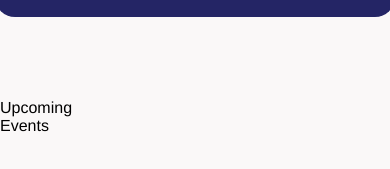
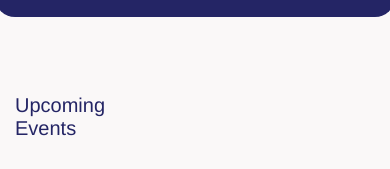
Before and after one commit to Taba1-11/tabaproject, a plain HTML site: page index.html in a window 390 px wide. Shown: the part 880-1049 px from the top of the page. Drawn offline with Linux system fonts and the light colour scheme.

Commit message:
Add files via upload

```diff
--- a/project.css
+++ b/project.css
@@ -1050,7 +1050,7 @@ padding: 0 12rem;
 
 
 }
-#dur{
+.dur{
   font-size: 45px;
   color: #242565;
   margin-left: 15px;
@@ -1120,6 +1120,9 @@ padding: 0 10px;
 @media only screen and (max-width:500px){
   .cont{
     display: block;
+  }
+  .dur{
+    font-size: 20px;
   }
 }
 @media only screen and (max-width:500px){
```
